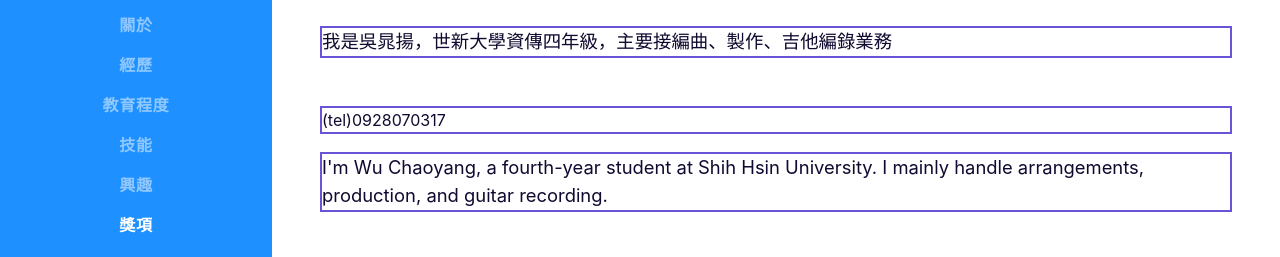
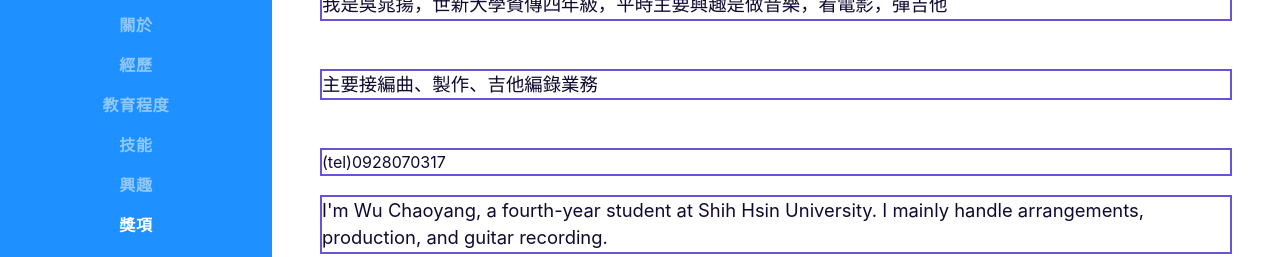
Before and after one commit to JOSHWU123456789/JOSHWU123456789.GitHub.io, a plain HTML site: page index.html in a window 1280 px wide. Shown: the part 367-624 px from the top of the page. Drawn offline with nearby package versions, Linux system fonts and the light colour scheme; a web font is replaced by a local one.

Commit message:
Update index.html

```diff
--- a/index.html
+++ b/index.html
@@ -51,7 +51,8 @@
                         台北市文山區木柵路一段十七巷一號
                         <a href="mailto:name@email.com">joshwu123456789@gmail.com</a>
                     </div>
-                    <p class="lead mb-5">我是吳晁揚，世新大學資傳四年級，主要接編曲、製作、吉他編錄業務
+                    <p class="lead mb-5">我是吳晁揚，世新大學資傳四年級，平時主要興趣是做音樂，看電影，彈吉他
+					<p class="lead mb-5">主要接編曲、製作、吉他編錄業務
 					<p class="mb-0">(tel)0928070317
                     <p class="lead mb-5">I'm Wu Chaoyang, a fourth-year student at Shih Hsin University. I mainly handle arrangements, production, and guitar recording.
                     <div class="social-icons">
```
